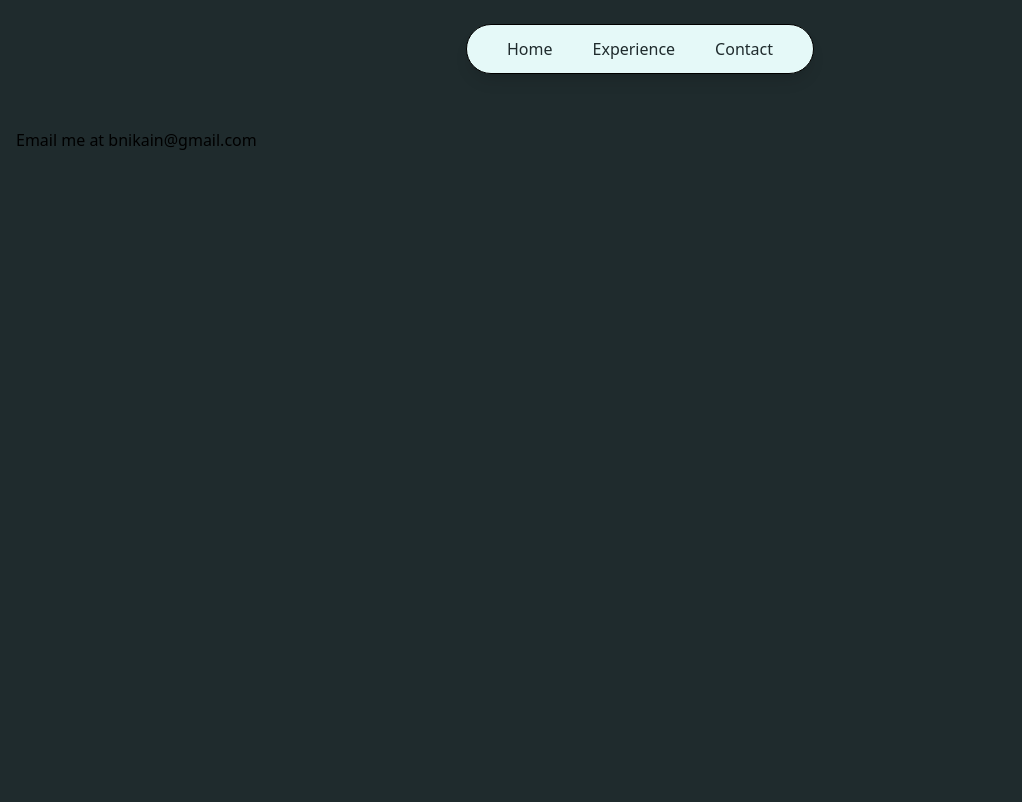
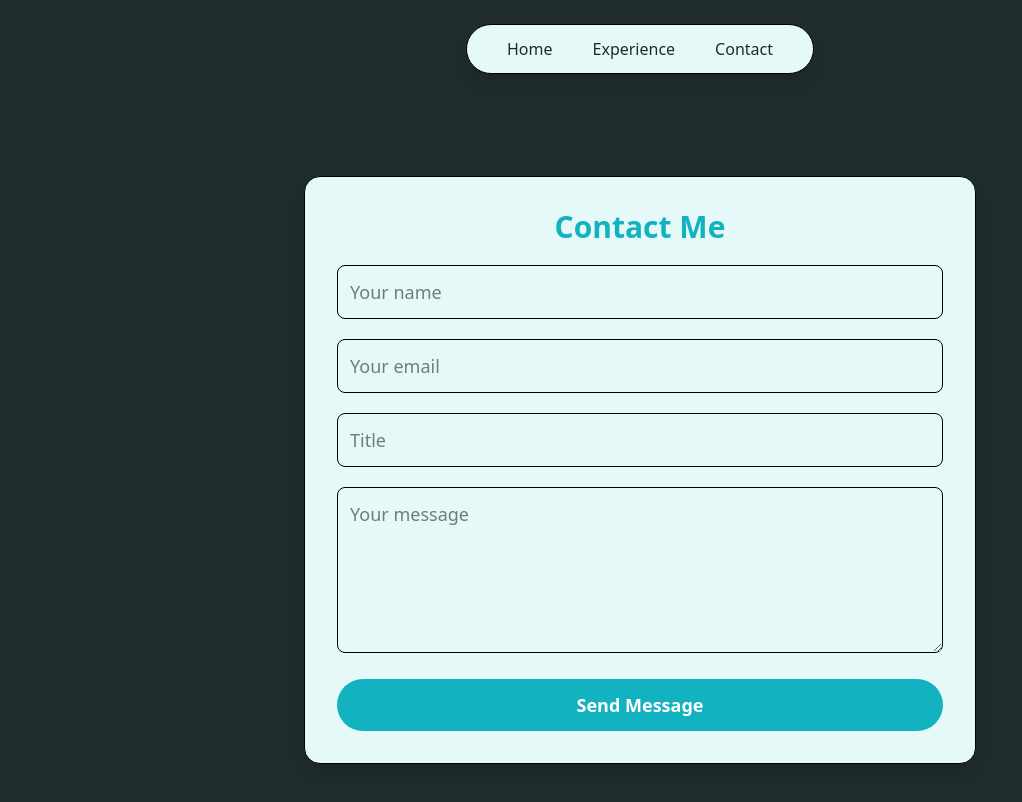
Before and after one commit to bnikain21/my-website, a Next.js app: page /contact in a window 1280 px wide. Shown: the top 802 px of the page, without its empty margins (0-1022 px from the left). Built offline with nearby package versions, Linux system fonts and the light colour scheme.

Commit message:
added init contact page

```diff
--- /dev/null
+++ b/app/components/ContactForm.tsx
@@ -0,0 +1,101 @@
+"use client";
+import { useState } from "react";
+import emailjs from "emailjs-com";
+
+export default function ContactForm() {
+  const [loading, setLoading] = useState(false);
+  const [form, setForm] = useState({ name: "", title:"", email: "", message: "" });
+
+  const handleChange = (e: any) =>
+    setForm({ ...form, [e.target.name]: e.target.value });
+
+  const sendEmail = (e: any) => {
+    const now = new Date();
+    const currentTime = now.toLocaleTimeString();
+    e.preventDefault();
+    setLoading(true);
+
+    const params = {
+        "title": form.title,
+        "name": form.name,
+        "message": form.message,
+        "time": currentTime,
+        "email":form.email
+    }
+
+    emailjs
+      .send(
+        process.env.NEXT_PUBLIC_EMAILJS_SERVICE_ID!,
+        process.env.NEXT_PUBLIC_EMAILJS_TEMPLATE_ID!,
+        params,
+        process.env.NEXT_PUBLIC_EMAILJS_PUBLIC_KEY!
+      )
+      .then(() => {
+        alert("Message sent!");
+        setForm({ name: "", title:"", email: "", message: "" });
+      })
+      .catch(() => alert("Failed to send. Try again later."))
+      .finally(() => setLoading(false));
+  };
+
+  return (
+    <section className="w-full flex justify-center px-6 py-12">
+      <form
+        onSubmit={sendEmail}
+        className="w-full max-w-2xl space-y-5 bg-a1 backdrop-blur-md p-8 rounded-2xl shadow-lg border"
+      >
+        <h2 className="text-3xl font-bold text-center text-b1">
+          Contact Me
+        </h2>
+
+        <input
+          type="text"
+          name="name"
+          placeholder="Your name"
+          onChange={handleChange}
+          value={form.name}
+          className="w-full border rounded-lg p-3 text-lg"
+          required
+        />
+
+        <input
+          type="email"
+          name="email"
+          placeholder="Your email"
+          onChange={handleChange}
+          value={form.email}
+          className="w-full border rounded-lg p-3 text-lg"
+          required
+        />
+
+        <input
+          type="text"
+          name="title"
+          placeholder="Title"
+          onChange={handleChange}
+          value={form.title}
+          className="w-full border rounded-lg p-3 text-lg"
+          required
+        />
+
+        <textarea
+          name="message"
+          placeholder="Your message"
+          onChange={handleChange}
+          value={form.message}
+          rows={5}
+          className="w-full border rounded-lg p-3 text-lg"
+          required
+        />
+
+        <button
+          type="submit"
+          disabled={loading}
+          className="w-full rounded-full bg-b1 text-white py-3 font-semibold text-lg hover:bg-b1/90 transition"
+        >
+          {loading ? "Sending..." : "Send Message"}
+        </button>
+      </form>
+    </section>
+  );
+}
--- a/app/contact/page.tsx
+++ b/app/contact/page.tsx
@@ -1,9 +1,10 @@
 import React from 'react'
+import ContactForm from '../components/ContactForm'
 
 function ContactPage() {
   return (
     <div>
-      <h1>Email me at bnikain@gmail.com </h1>
+      <ContactForm />
     </div>
   )
 }
--- a/package.json
+++ b/package.json
@@ -9,6 +9,7 @@
     "lint": "eslint"
   },
   "dependencies": {
+    "emailjs-com": "^3.2.0",
     "lucide-react": "^0.553.0",
     "next": "16.0.3",
     "react": "19.2.0",
```
Also changed, not shown: 2 other files (tests, documents, lock files or other folders).
